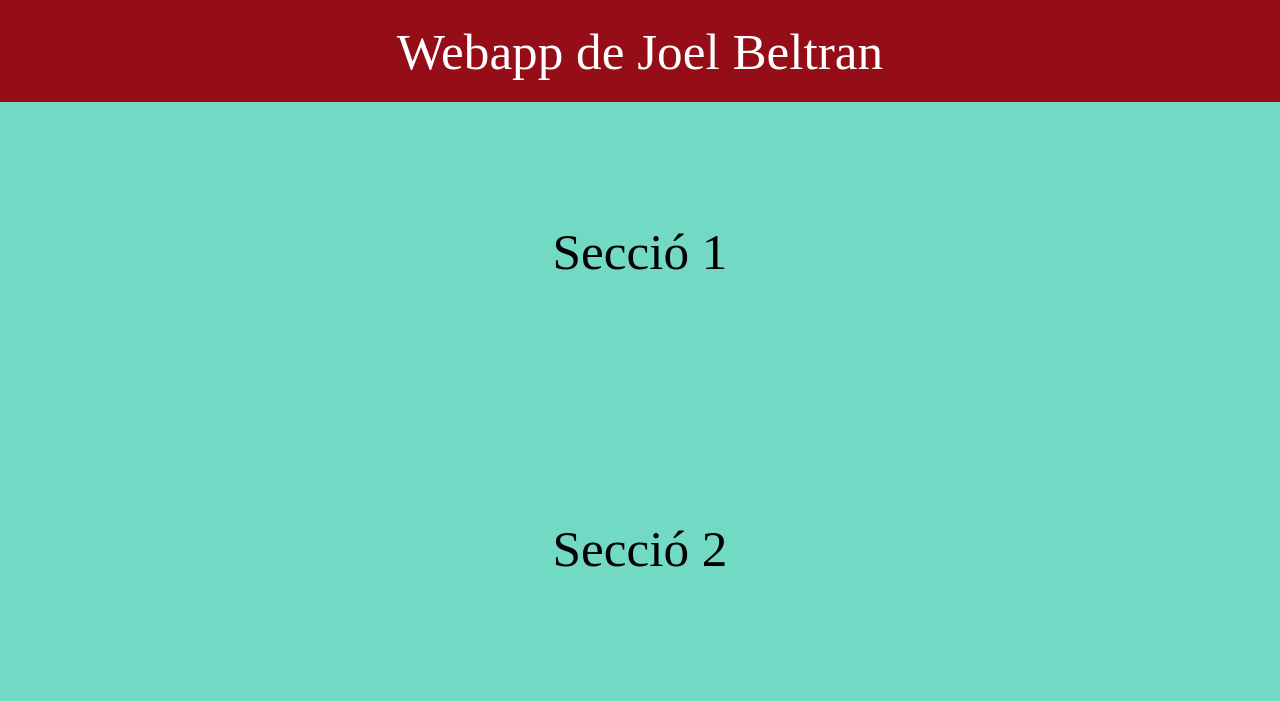
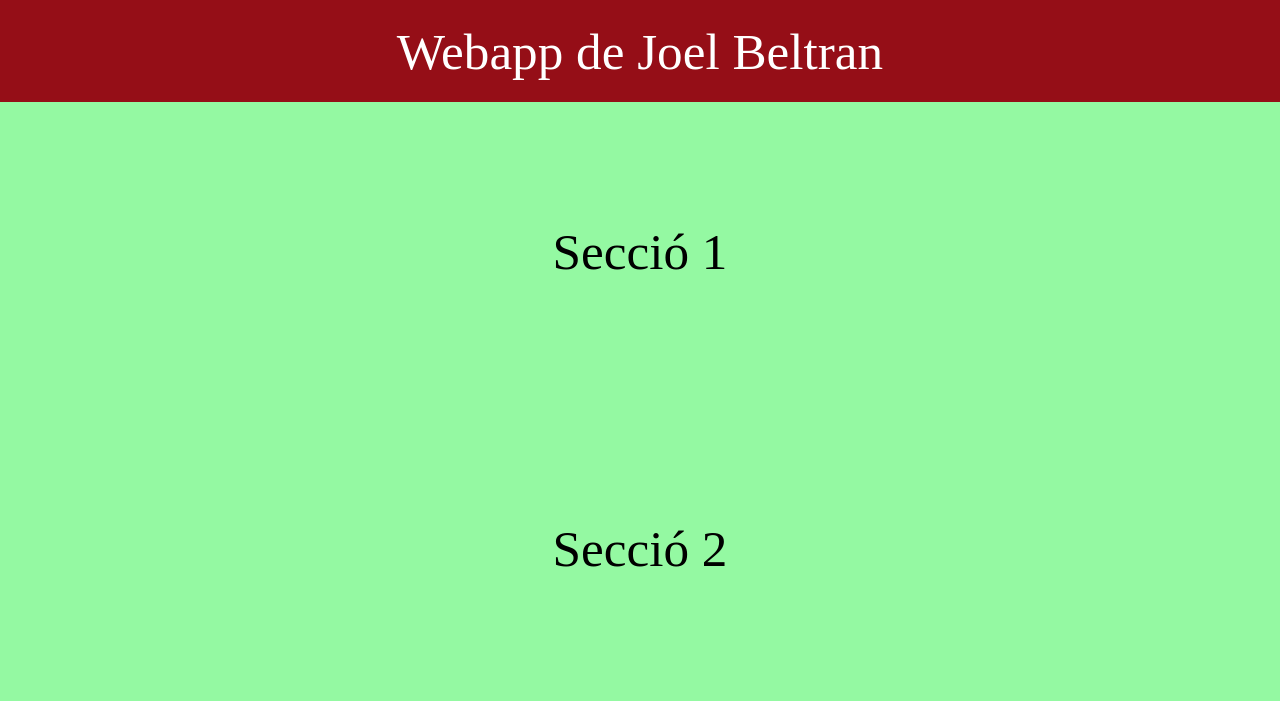
Before and after one commit to Joelbeltran11/webappjoelbeltranginovart, a plain HTML site: page index.html in a window 1280 px wide. Drawn offline with Linux system fonts and the light colour scheme.

Commit message:
Update index.css

```diff
--- a/index.css
+++ b/index.css
@@ -10,7 +10,7 @@ body {
     min-height: -webkit-fill-available;
     margin: 0px;    /* elimina tots els marges del document */
     font-family: serif;    /* un tipus de lletra adient per a llocs web */
-    background-color: #72dac4;    /* color de fons en format #RRGGBB */
+    background-color: #94f9a2;    /* color de fons en format #RRGGBB */
 }
 
 #superior {
```
